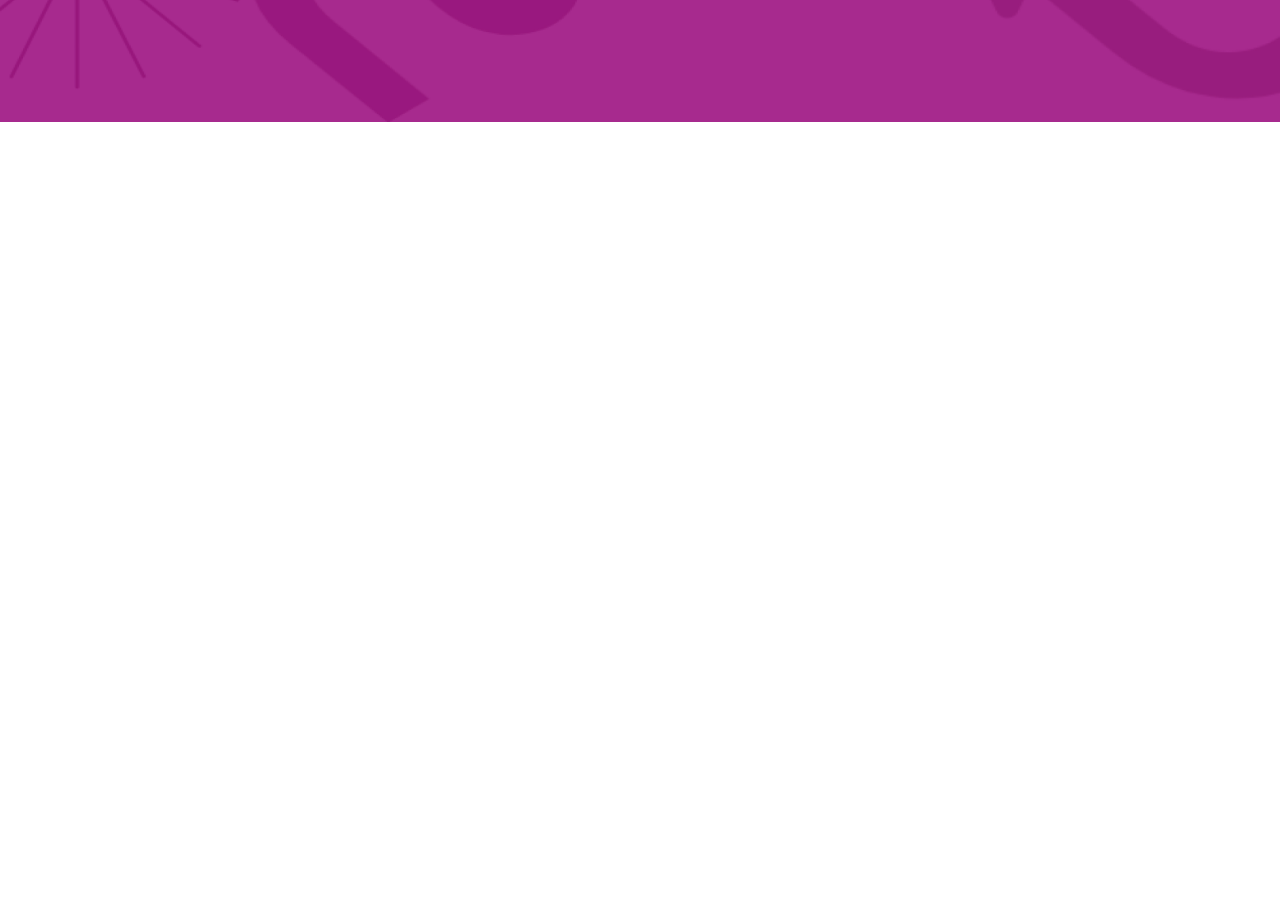
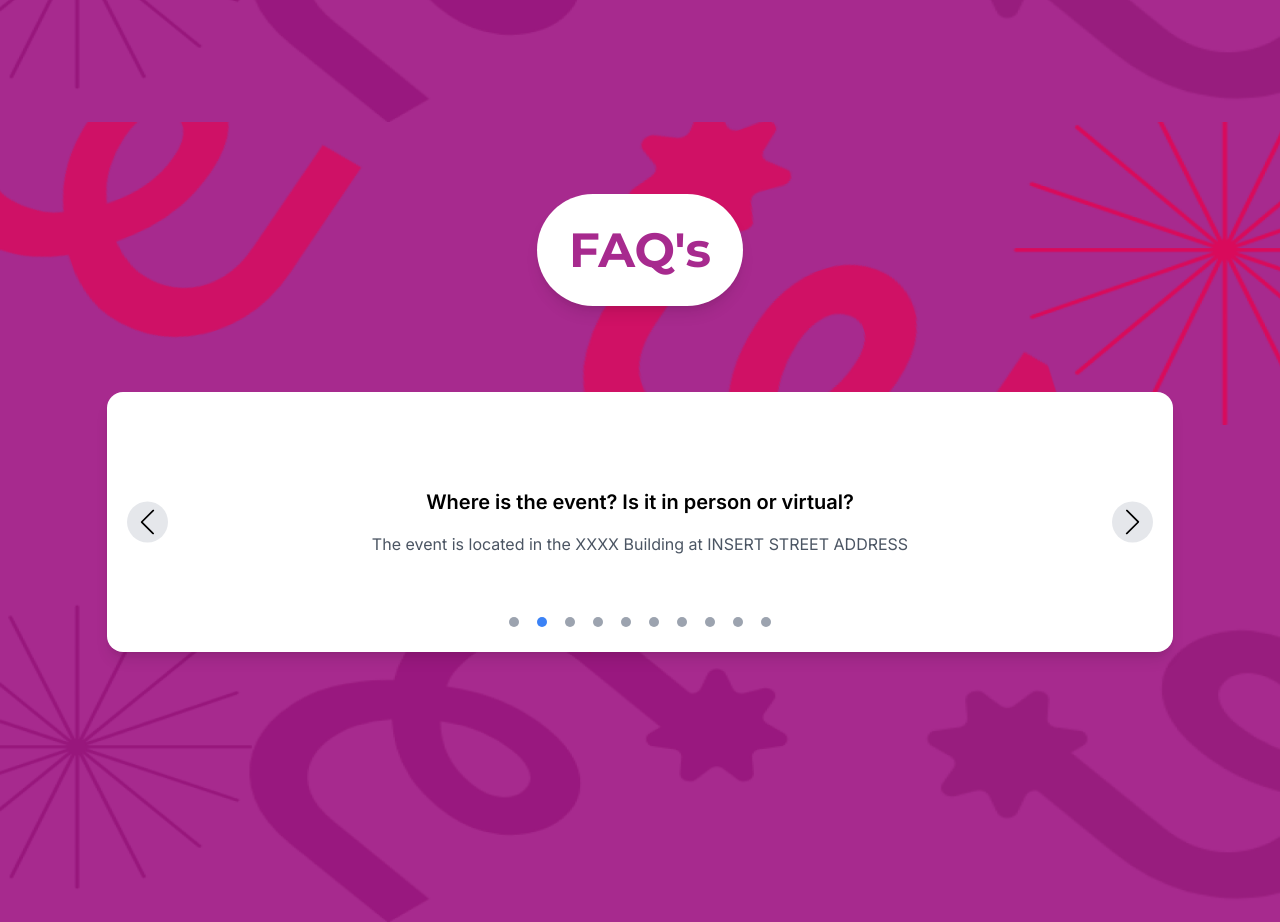
Before and after one commit to WIT-MTY/webpage, a Next.js app: page /hack4her in a window 1280 px wide. Shown: the part 2302-3224 px from the top of the page. Before the commit the page ends 2464 px from the top, so only its background shows below. Built offline with nearby package versions, Linux system fonts and the light colour scheme.

Commit message:
FAQs Section

```diff
--- a/app/(pages)/hack4her/page.tsx
+++ b/app/(pages)/hack4her/page.tsx
@@ -1,6 +1,7 @@
 import Counter from "@/app/components/hack4her/countdown";
 import Definition from "@/app/components/hack4her/QueEsHack4Her"
 import Scheme from "@/app/components/hack4her/schedule"
+import FAQS from '@/app/components/hack4her/textCarousel'
 
 const Hack4HerPage = () => {
     return (
@@ -10,6 +11,7 @@ const Hack4HerPage = () => {
             </div>
             <Definition />
             <Scheme />
+            <FAQS />
         </>
     )
 }
--- /dev/null
+++ b/app/components/hack4her/textCarousel.tsx
@@ -0,0 +1,80 @@
+'use client'
+import React, { useState, useEffect } from 'react';
+import { SlArrowLeft, SlArrowRight } from "react-icons/sl";
+import { GoDotFill } from 'react-icons/go';
+import SectionHack4Her from '@/app/components/hack4her/sectionHack4Her';
+
+const slides = [
+    { question: 'Is the event free to attend?', answer: 'Yes! Food will be provided for the duration of the event. We will also have swag and prizes!' },
+    { question: 'Where is the event? Is it in person or virtual?', answer: 'The event is located in the XXXX Building at INSERT STREET ADDRESS' },
+    { question: "Who can attend? What if I don't have any experience?", answer: "This event is open to any students. It is beginner friendly, with workshops to help you learn during the event." },
+    { question: 'What is the team size limit?', answer: 'You can be on teams of up to 4. We will have a team building activity right after opening ceremony if you need to find team members!' },
+    { question: 'Are there travel reimbursements?', answer: 'We are not able to provide travel reimbursements at this time.' },
+    { question: 'What should I bring?', answer: 'Your laptop, charger, headphones, deodorant, pillow/blanket' },
+    { question: 'When can we start working on our project? Can I work on a previous project?', answer: 'You cannot start until after opening ceremony. You may come up with ideas, but are not allowed to start coding. You cannot work on a previous project, but can use frameworks if you clearly credit them in your readme and differentiate what you made vs what you used.' },
+    { question: 'How many challenges can I apply for?', answer: 'As many as you want!' },
+    { question: 'Do I have to stay overnight?', answer: 'No, you can leave and come back if you would prefer to go to bed.' },
+    { question: 'Will hardware be available?', answer: 'We do not have hardware available, but you are welcome to bring your own. Due to building fire codes, please do not bring soldering kits' }
+];
+
+export default function TextCarousel() {
+    const [cIndex, setCIndex] = useState(0);
+
+    const prevSlide = () => {
+        setCIndex((prev) => (prev === 0 ? slides.length - 1 : prev - 1));
+    };
+
+    const nextSlide = () => {
+        setCIndex((prev) => (prev === slides.length - 1 ? 0 : prev + 1));
+    };
+
+    useEffect(() => {
+        const interval = setInterval(() => {
+            nextSlide();
+        }, 4000);
+        return () => clearInterval(interval);
+    }, [cIndex]);
+
+    return (
+        <SectionHack4Her>
+            <div className='relative h-full w-full flex justify-center items-center'>
+                <div className='absolute top-8 h-auto w-auto bg-white shadow-lg rounded-full p-8 m-10'>
+                    <h1 className='font-montserrat text-5xl font-extrabold text-hack4her-bg text-center'>FAQ's</h1>
+                </div>
+                <div className="absolute w-5/6 h-auto flex flex-col justify-center items-center text-center bg-white rounded-2xl shadow-lg p-24 m-10">
+                    {/* Slide actual */}
+                    <h2 className="text-xl font-semibold">{slides[cIndex].question}</h2>
+                    <p className="mt-4 text-gray-600">{slides[cIndex].answer}</p>
+
+                    {/* Botón Izquierdo */}
+                    <button
+                        onClick={prevSlide}
+                        className="absolute left-5 top-1/2 transform -translate-y-1/2 p-2 bg-gray-200 rounded-full hover:bg-gray-300"
+                    >
+                        <SlArrowLeft size={25} />
+                    </button>
+
+                    {/* Botón Derecho */}
+                    <button
+                        onClick={nextSlide}
+                        className="absolute right-5 top-1/2 transform -translate-y-1/2 p-2 bg-gray-200 rounded-full hover:bg-gray-300"
+                    >
+                        <SlArrowRight size={25} />
+                    </button>
+
+                    {/* Dots */}
+                    <div className="absolute bottom-5 flex space-x-2">
+                        {slides.map((_, index) => (
+                            <GoDotFill
+                                key={index}
+                                size={20}
+                                className={`${cIndex === index ? 'text-blue-500' : 'text-gray-400'}`}
+                                onClick={() => setCIndex(index)}
+                            />
+                        ))}
+                    </div>
+                </div>
+            </div>
+        </SectionHack4Her>
+    );
+}
```
